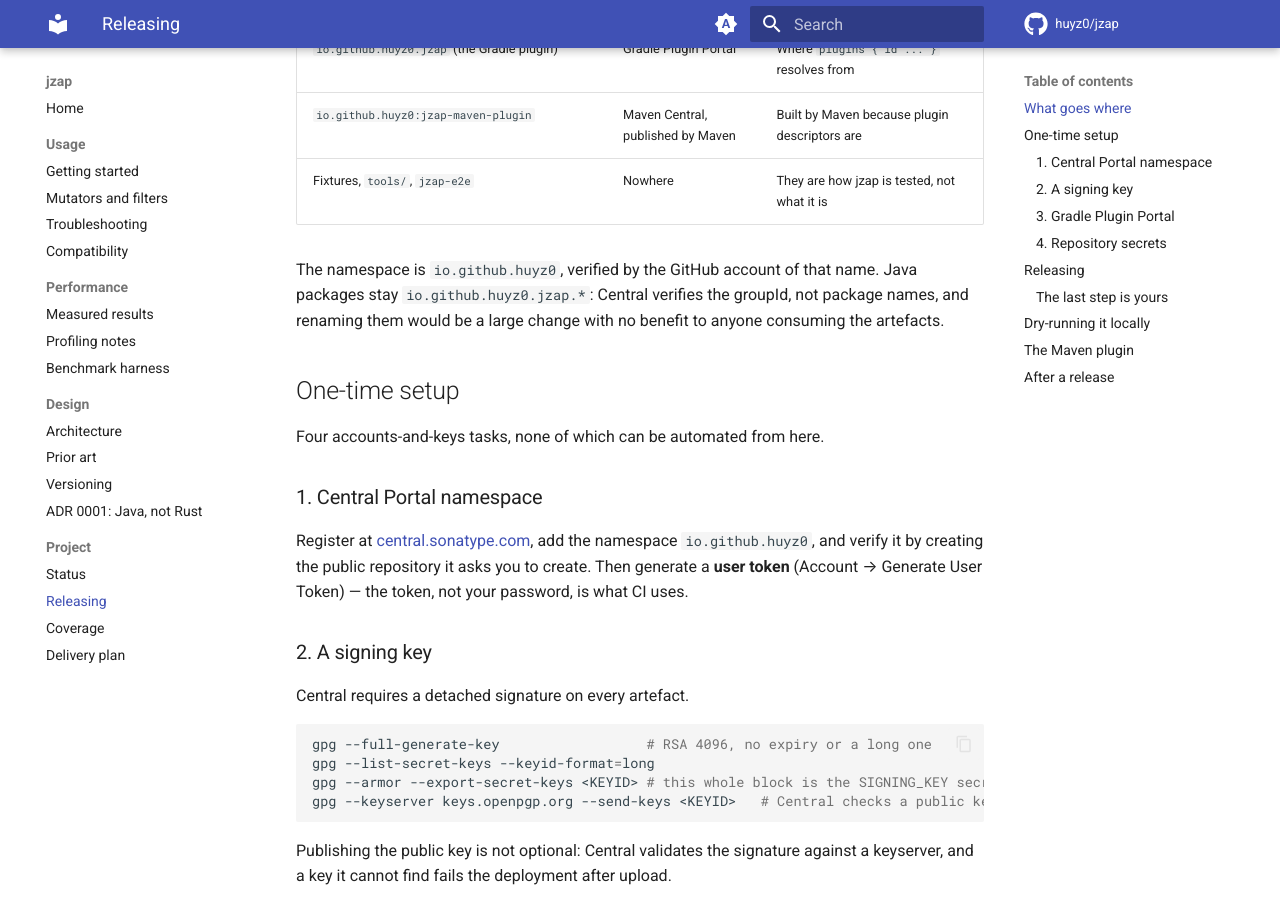
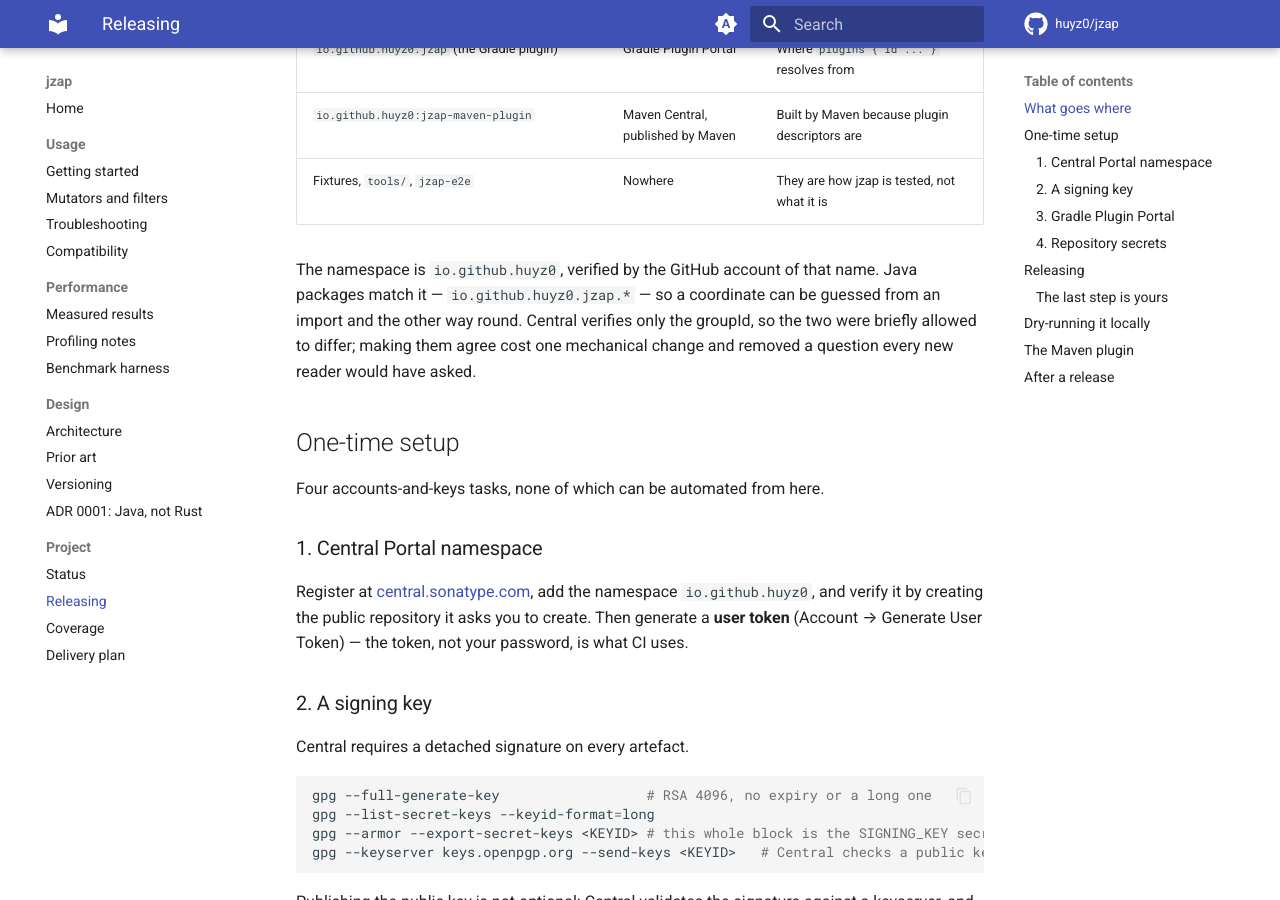
Before and after one commit to huyz0/jzap, an MkDocs documentation site: the page built from docs/releasing.md, in a window 1280 px wide and 900 px high, scrolled down 453 px. Built offline with MkDocs 1.6.1 and Material for MkDocs 9.7.7, drawn with Linux system fonts in a browser that asks for light colours; comment, search, counter and statistics services are not loaded.

Commit message:
Say why the package names and the coordinates match
The release notes claimed the packages were allowed to differ from the groupId
and that making them agree would not be worth it. They do agree, so the note
now says what that buys: a coordinate can be guessed from an import and the
other way round, which is the thing a reader actually wants from it.

Rewraps two lines in the coverage notes that ran past the width the rest of that
file keeps to.

Co-Authored-By: Claude Opus 5 <noreply@anthropic.com>

```diff
--- a/docs/releasing.md
+++ b/docs/releasing.md
@@ -13,9 +13,10 @@ claiming to be verified.
 | `io.github.huyz0:jzap-maven-plugin` | Maven Central, published by Maven | Built by Maven because plugin descriptors are |
 | Fixtures, `tools/`, `jzap-e2e` | Nowhere | They are how jzap is tested, not what it is |
 
-The namespace is `io.github.huyz0`, verified by the GitHub account of that name. Java packages stay
-`io.github.huyz0.jzap.*`: Central verifies the groupId, not package names, and renaming them would be a large
-change with no benefit to anyone consuming the artefacts.
+The namespace is `io.github.huyz0`, verified by the GitHub account of that name. Java packages
+match it — `io.github.huyz0.jzap.*` — so a coordinate can be guessed from an import and the other
+way round. Central verifies only the groupId, so the two were briefly allowed to differ; making
+them agree cost one mechanical change and removed a question every new reader would have asked.
 
 ## One-time setup
 
```
Also changed, not shown: docs/coverage.md (+6 -4 lines).
